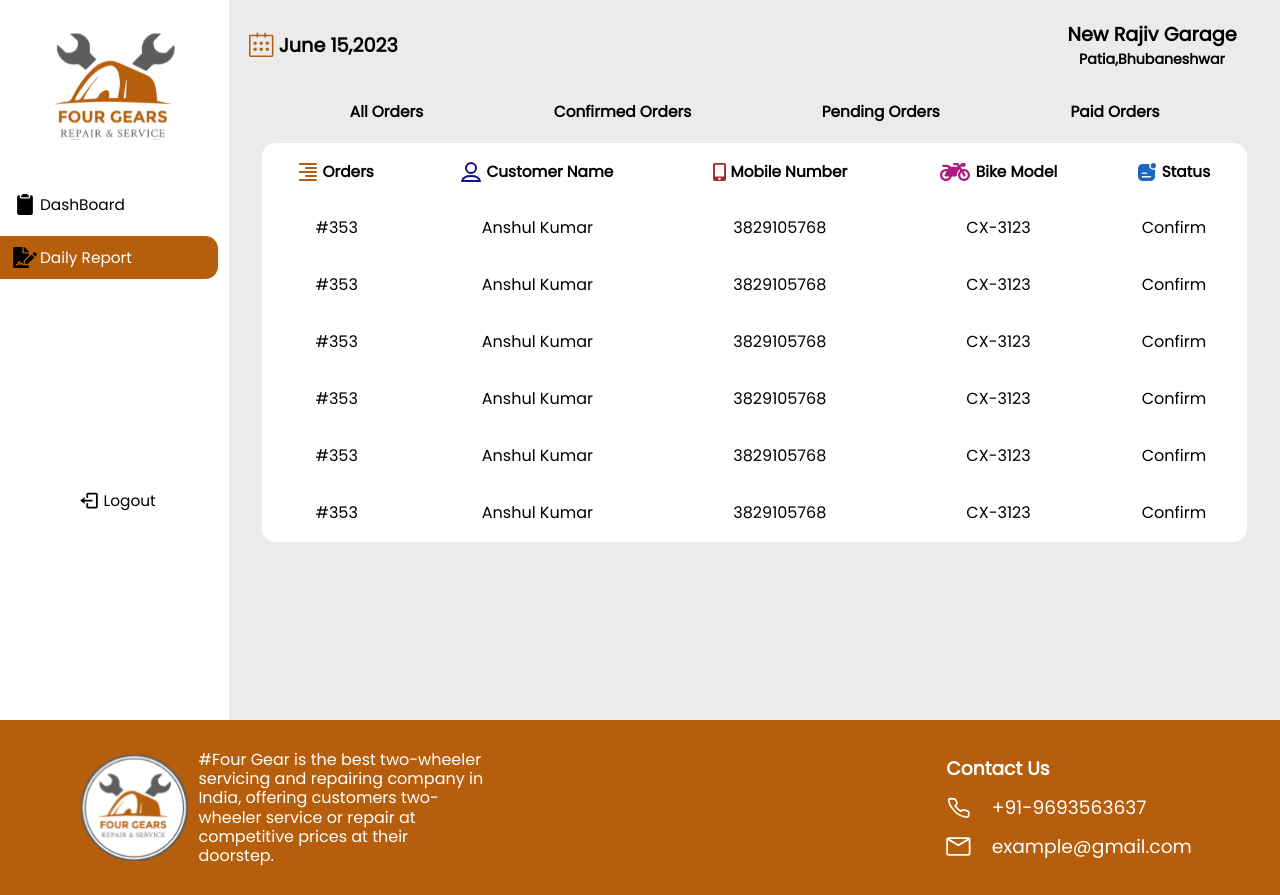
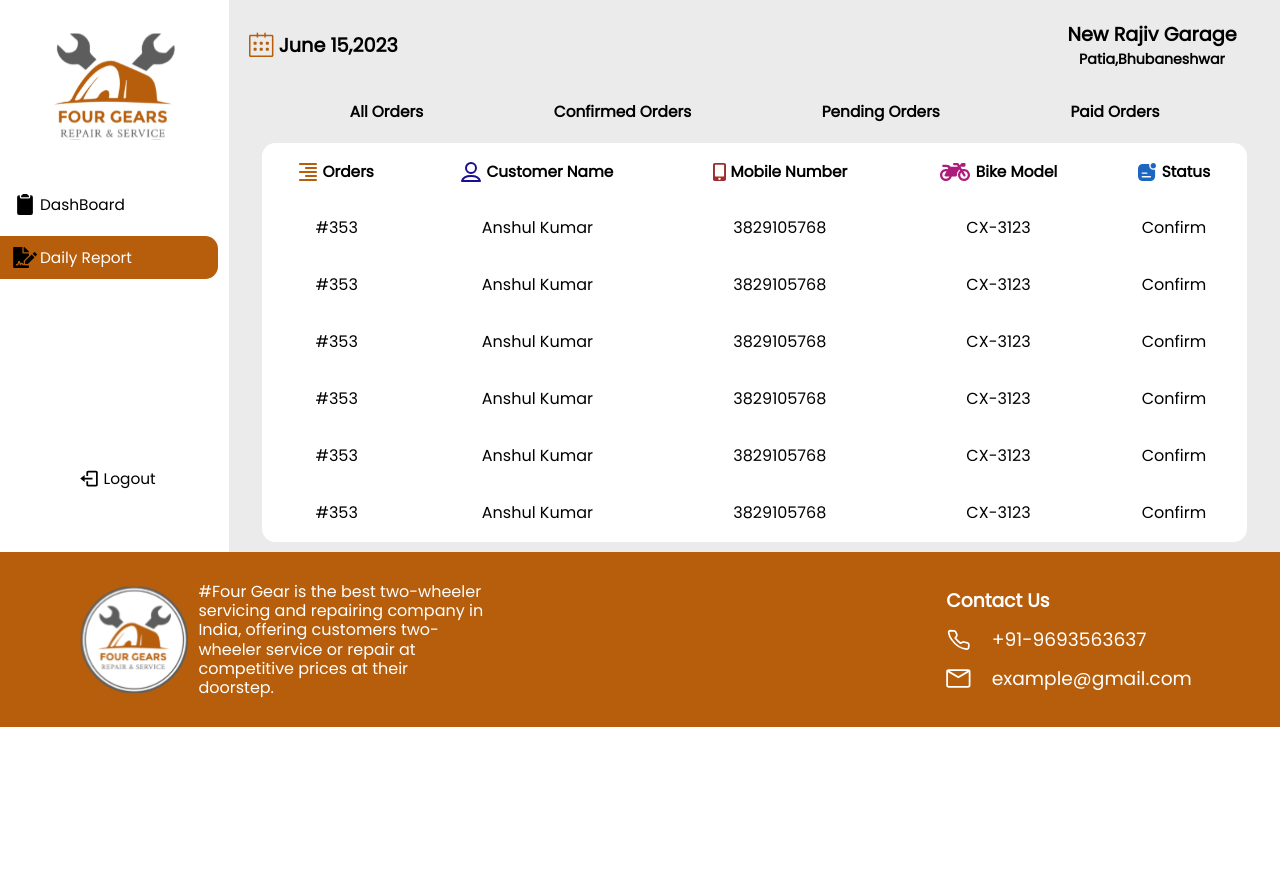
Before and after one commit to anshulkumarx7/fourGear-partner, a React (Vite) app: page / in a window 1280 px wide. After the commit the page ends 800 px from the top, so only its background shows below. Built offline with nearby package versions, Linux system fonts and the light colour scheme.

Commit message:
fix changes

```diff
--- a/src/Styles/Dashboard.css
+++ b/src/Styles/Dashboard.css
@@ -1,3 +1,4 @@
 .fourGearPartnerDashBoard{
     display: flex;
+    height:100%;
 }
--- a/src/Styles/Order.css
+++ b/src/Styles/Order.css
@@ -1,7 +1,7 @@
 .fourGearPartnerOrder {
   /* border: 2px solid red; */
   width: 82.09vw;
-  min-height: 90vh;
+  /* min-height: 90vh; */
   background-color:  #EBEBEB;
 }
 .fourGearPartnerOrderHeader {
--- a/src/Styles/Sidebar.css
+++ b/src/Styles/Sidebar.css
@@ -1,7 +1,7 @@
 .fourGearPartnerSidebar{
     width:17.91vw;
     color:#ffffff;
-    min-height:90vh;
+    /* min-height:90vh; */
     /* border: 2px solid black; */
     display: flex;
     flex-direction: column;
@@ -21,8 +21,7 @@
     width:3rem;
 }
 .fourGearPartnerLogout{
-    margin-top:20rem;
-    /* margin-bottom: 5rem; */
+    margin-top:13.888vw;
 
 }
 .fourGearPartnerLogout h2{
@@ -33,7 +32,6 @@
     text-decoration: none;
     color: black;
     display: flex;
-    /* flex-direction: column; */
     align-items: center;
     justify-content: center;
     padding: 1rem;
```
